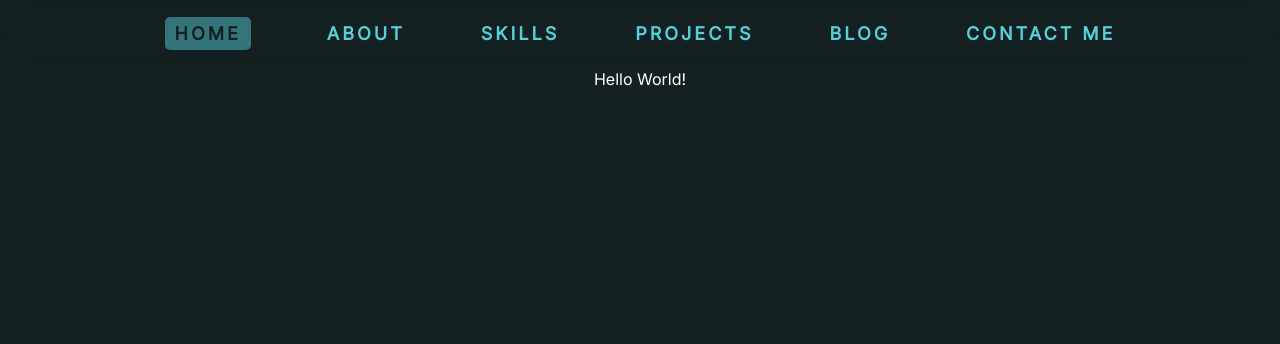
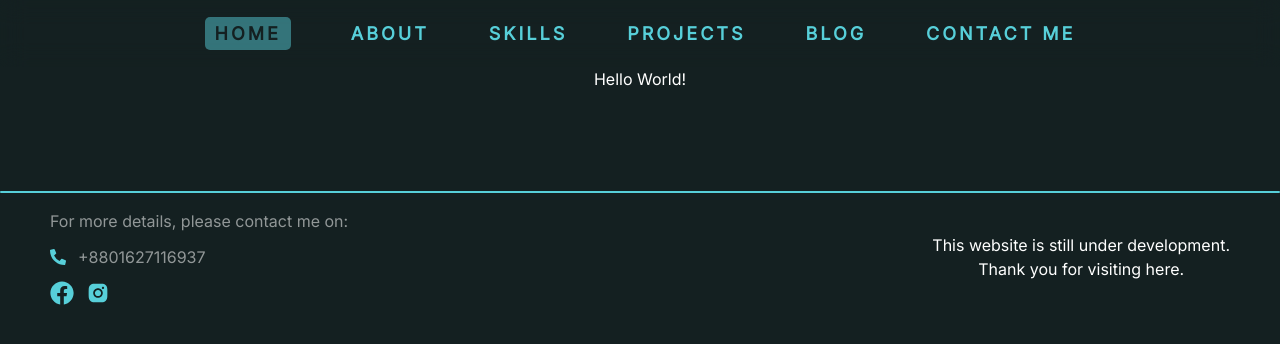
Before and after one commit to md-mahin-islam-mahi/portfolio-website, a React (Create React App) app: page / in a window 1280 px wide. Shown: the top 344 px of the page. Built offline with nearby package versions, Linux system fonts and the light colour scheme; a web font is replaced by a local one.

Commit message:
added footer, tooltip and toaster

```diff
--- a/package.json
+++ b/package.json
@@ -7,11 +7,16 @@
     "@testing-library/jest-dom": "^5.17.0",
     "@testing-library/react": "^13.4.0",
     "@testing-library/user-event": "^13.5.0",
+    "@tippyjs/react": "^4.2.6",
+    "copy-to-clipboard": "^3.3.3",
     "react": "^18.2.0",
     "react-dom": "^18.2.0",
+    "react-hot-toast": "^2.4.1",
     "react-icons": "^4.12.0",
     "react-router-dom": "^6.20.0",
     "react-scripts": "5.0.1",
+    "tippy.js": "^6.3.7",
+    "tooltip": "^1.6.1",
     "web-vitals": "^2.1.4"
   },
   "scripts": {
--- a/src/App.js
+++ b/src/App.js
@@ -1,10 +1,12 @@
 import { RouterProvider } from 'react-router-dom';
 import './App.css';
 import { router } from './Routes/Router';
+import { Toaster } from 'react-hot-toast';
 
 function App() {
   return (
     <div className="App">
+      <Toaster />
       <RouterProvider router={router} />
     </div>
   );
--- /dev/null
+++ b/src/Components/Shared/Footer/Footer.js
@@ -0,0 +1,55 @@
+import React from 'react'
+import { FaFacebook, FaPhoneAlt } from "react-icons/fa";
+import { AiFillInstagram } from "react-icons/ai";
+import copy from 'copy-to-clipboard';
+import toast from 'react-hot-toast';
+import Tippy from '@tippyjs/react/headless'; // different import path!
+import 'tippy.js/dist/tippy.css'; // optional
+
+
+const Footer = () => {
+
+    const copyText = () => {
+        copy("+8801627116937");
+        toast.success("Phone number coppied to clipboard")
+      }
+
+  return (
+
+    <div>
+      <span className='block w-full h-[2px] bg-mainFont mt-[100px] rounded-md text-center'></span>
+      <div className='flex justify-between items-center ml-[50px] mr-[50px] mt-4'>
+      <div className='text-start text-[#ffffff88] text[15px]'>
+        <h3 className='flex flex-col'>
+        For more details, please contact me on: <br />
+            <Tippy render={attrs => (
+                <div className="bg-mainBg border-[2px] text-mainFont pt-2 pb-2 pl-3 pr-3 rounded-md" tabIndex="-1" {...attrs}>
+                    Click to copy phone number
+                </div>
+    )}>
+            <div data-tooltip="Click to copy phone number" className='flex items-center mt-3 cursor-pointer' onClick={copyText}>
+                    <FaPhoneAlt className  ='mr-3 text-mainFont hover:text-[#ffffff88]' /> +8801627116937
+                    <br />
+            </div>
+            </Tippy>
+            <div className='flex justify-start items-center mt-3 text-mainFont'>
+                <a target='_blank' href="https://www.facebook.com/mahin.mhm ">
+                <FaFacebook className='mr-3 hover:text-[#ffffff88] text-[24px]'/></a>
+                <a target='_blank' href="https://www.instagram.com/mahin_bhau">
+                <AiFillInstagram className='hover:text-[#ffffff88] text-[24px]' /></a>
+            </div>
+        </h3>
+      </div>
+
+      <div>
+        <h3 className='part-2'>
+        This website is still under development. <br />
+        Thank you for visiting here.
+        </h3>
+      </div>
+    </div>
+    </div>
+  )
+}
+
+export default Footer;
--- a/src/Components/Shared/Header.js
+++ b/src/Components/Shared/Header/Header.js
@@ -40,12 +40,12 @@ const Header = () => {
             <nav className='hidden lg:flex flex-row justify-between items-center pl-10 pr-10 pt-5 pb-5 mb-0 navbar sticky top-0 backdrop-blur-md bg-white/30 text-mainFont'>
 
                 <div className='nav-links'>
-                    <NavLink className='ml-[38px] mr-[38px] uppercase tracking-wide text-[18px] font-bold text-gray-500 hover:text-gray-600 cursor-pointer' to="/">Home</NavLink>
-                    <NavLink className='ml-[38px] mr-[38px] uppercase tracking-wide text-[18px] font-bold text-gray-500 hover:text-gray-600 cursor-pointer' to="/about">About</NavLink>
-                    <NavLink className='ml-[38px] mr-[38px] uppercase tracking-wide text-[18px] font-bold text-gray-500 hover:text-gray-600 cursor-pointer' to="/skills">Skills</NavLink>
-                    <NavLink className='ml-[38px] mr-[38px] uppercase tracking-wide text-[18px] font-bold text-gray-500 hover:text-gray-600 cursor-pointer' to="/projects">Projects</NavLink>
-                    <NavLink className='ml-[38px] mr-[38px] uppercase tracking-wide text-[18px] font-bold text-gray-500 hover:text-gray-600 cursor-pointer' to="/blog">Blog</NavLink>
-                    <NavLink className='ml-[38px] mr-[38px] uppercase tracking-wide text-[18px] font-bold text-gray-500 hover:text-gray-600 cursor-pointer' to="/contact">Contact Me</NavLink>
+                    <NavLink className='ml-[30px] mr-[30px] uppercase tracking-wide text-[18px] font-bold text-gray-500 hover:text-gray-600 cursor-pointer' to="/">Home</NavLink>
+                    <NavLink className='ml-[30px] mr-[30px] uppercase tracking-wide text-[18px] font-bold text-gray-500 hover:text-gray-600 cursor-pointer' to="/about">About</NavLink>
+                    <NavLink className='ml-[30px] mr-[30px] uppercase tracking-wide text-[18px] font-bold text-gray-500 hover:text-gray-600 cursor-pointer' to="/skills">Skills</NavLink>
+                    <NavLink className='ml-[30px] mr-[30px] uppercase tracking-wide text-[18px] font-bold text-gray-500 hover:text-gray-600 cursor-pointer' to="/projects">Projects</NavLink>
+                    <NavLink className='ml-[30px] mr-[30px] uppercase tracking-wide text-[18px] font-bold text-gray-500 hover:text-gray-600 cursor-pointer' to="/blog">Blog</NavLink>
+                    <NavLink className='ml-[30px] mr-[30px] uppercase tracking-wide text-[18px] font-bold text-gray-500 hover:text-gray-600 cursor-pointer' to="/contact">Contact Me</NavLink>
                 </div>
             </nav>
         </>
--- a/src/Layouts/Main.js
+++ b/src/Layouts/Main.js
@@ -1,12 +1,14 @@
 import React from 'react';
-import Header from '../Components/Shared/Header';
+import Header from '../Components/Shared/Header/Header';
 import { Outlet } from 'react-router-dom';
+import Footer from '../Components/Shared/Footer/Footer';
 
 const Main = () => {
     return (
         <div>
             <Header />
             <Outlet />
+            <Footer />
         </div>
     );
 };
```
Also changed, not shown: src/Components/Shared/Header/Header.css (renamed from src/Components/Shared/Header.css), 1 other file (tests, documents, lock files or other folders).
